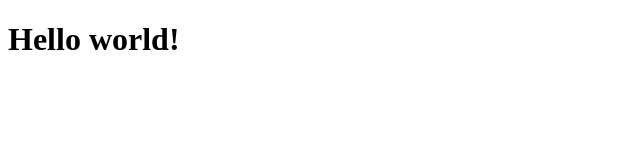
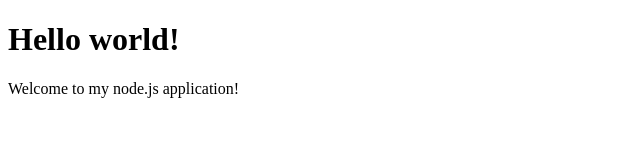
Before and after one commit to dylanjhnc/web-server, a website: page public/index.html in a window 1280 px wide. Shown: the whole page, without its empty margins (0-640 px from the left). Drawn offline with Linux system fonts and the light colour scheme.

Commit message:
Updated messages on index.html

```diff
--- a/public/index.html
+++ b/public/index.html
@@ -6,5 +6,6 @@
 </head>
 <body>
  	<h1>Hello world!</h1>
+ 	<p>Welcome to my node.js application!</p>
 </body>
 </html>
```
